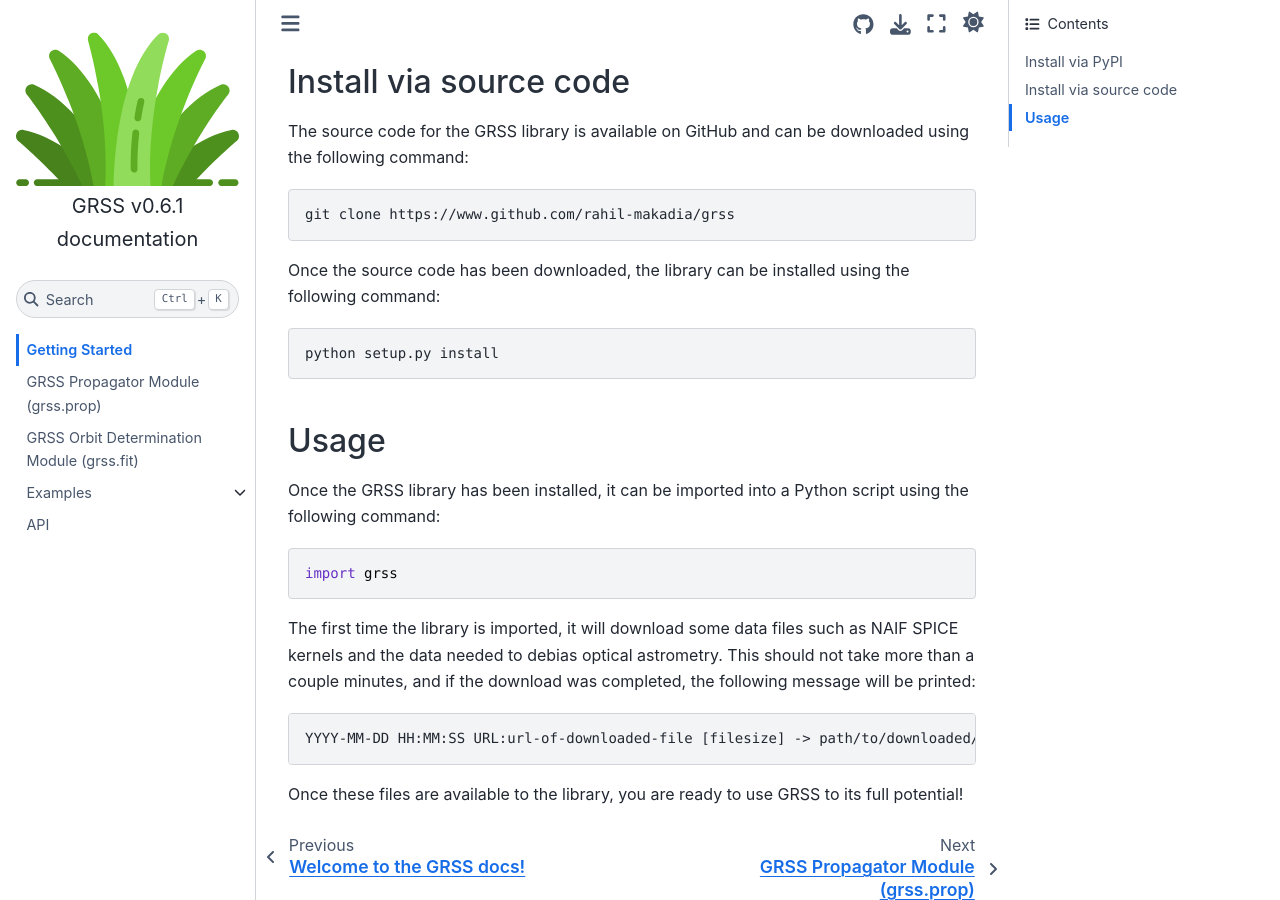
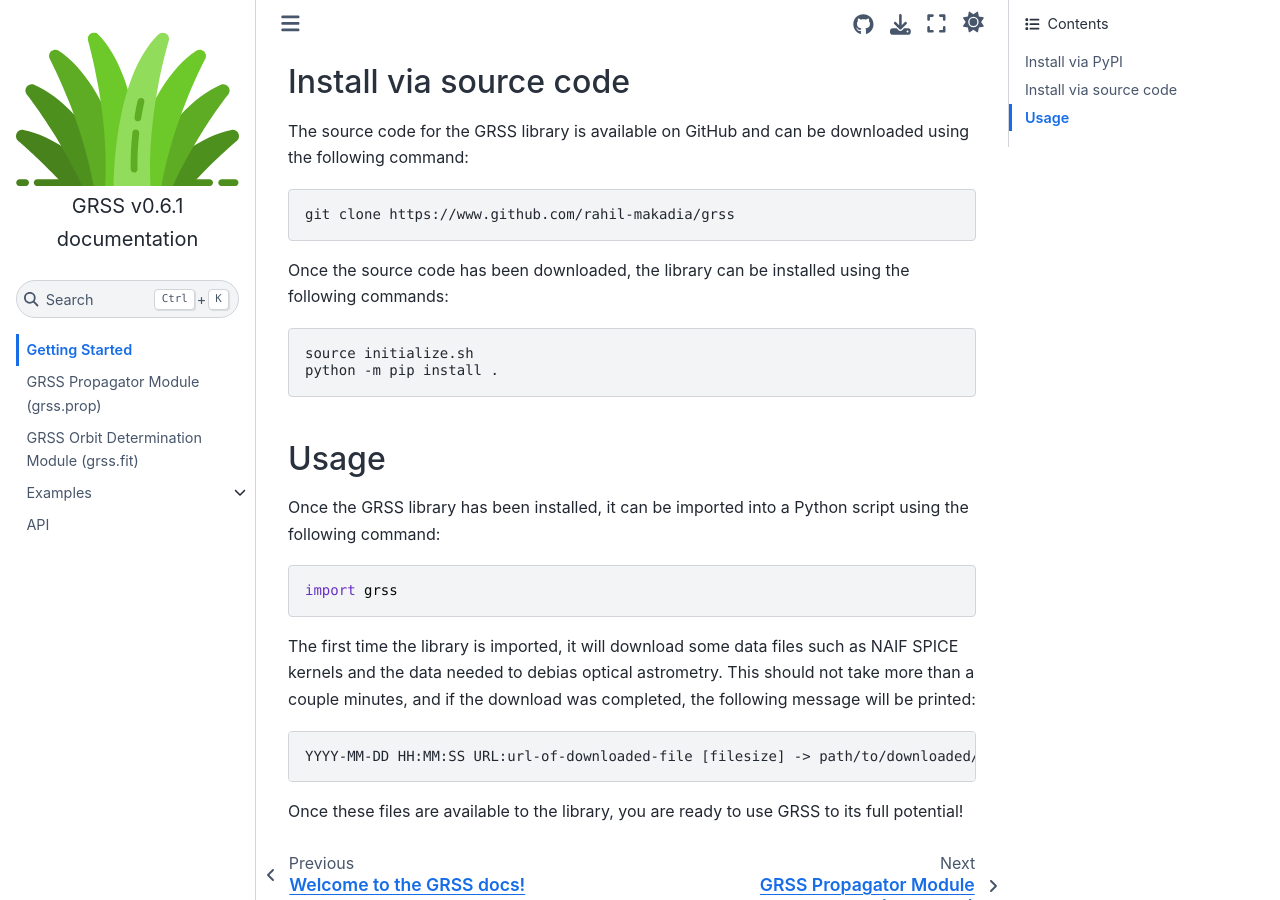
Before and after one commit to rahil-makadia/grss, a Sphinx documentation site: the page built from docs/source/start.rst, in a window 1280 px wide and 900 px high, scrolled down 410 px. Built offline with Sphinx 7.4.7 and the Sphinx Book theme 1.1.4, drawn with Linux system fonts in a browser that asks for light colours; pages that are not in the unit, such as notebooks, are missing from menus.

Commit message:
updated installation docs

```diff
--- a/docs/source/start.rst
+++ b/docs/source/start.rst
@@ -23,11 +23,12 @@ The source code for the GRSS library is available on GitHub and can be downloade
 
    git clone https://www.github.com/rahil-makadia/grss
 
-Once the source code has been downloaded, the library can be installed using the following command:
+Once the source code has been downloaded, the library can be installed using the following commands:
 
 .. code-block:: console
 
-   python setup.py install
+   source initialize.sh
+   python -m pip install .
 
 -----
 Usage
```
